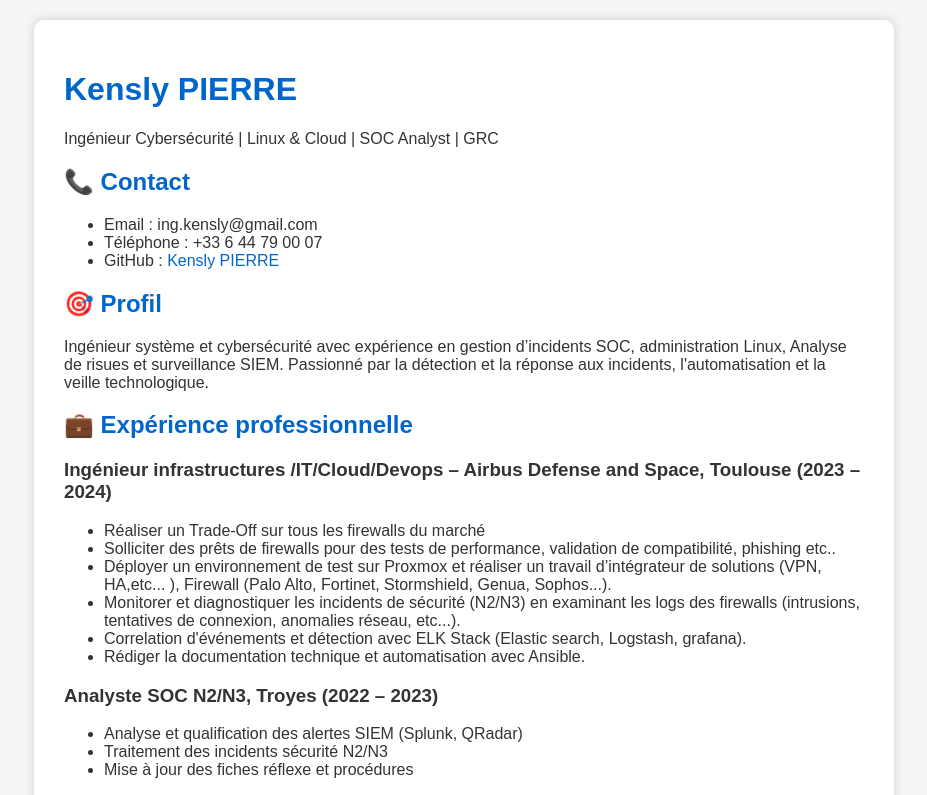
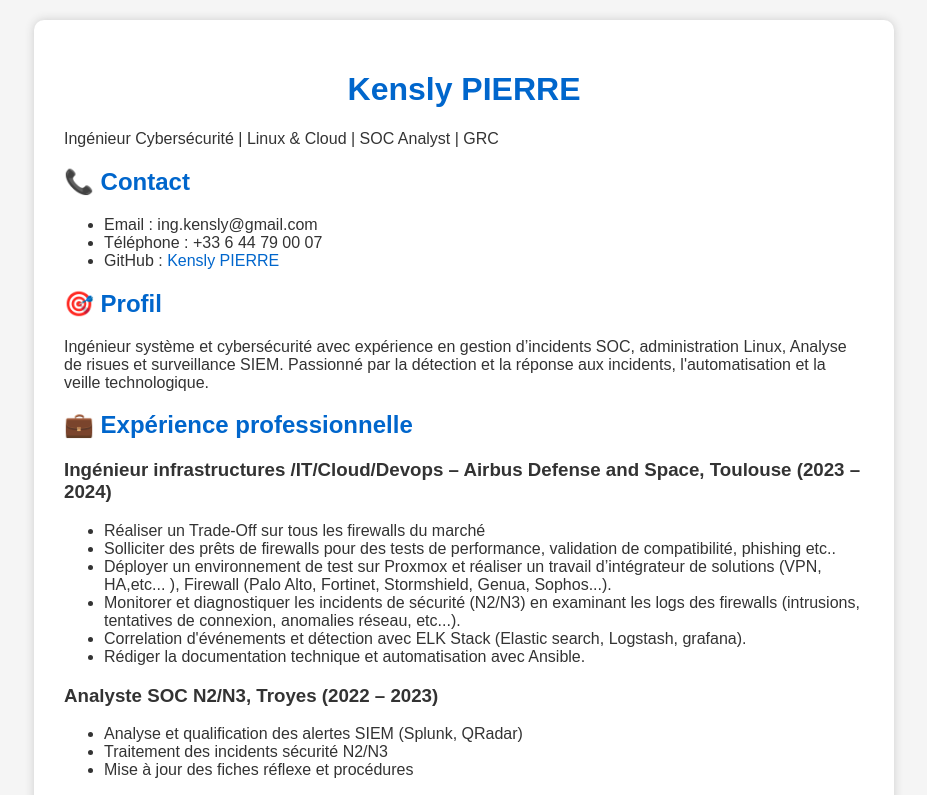
Before and after one commit to HacklyHub/CV, a plain HTML site: page index.html in a window 1280 px wide. Shown: the top 795 px of the page, without its empty margins (176-1103 px from the left). Drawn offline with Linux system fonts and the light colour scheme.

Commit message:
Update index.html

```diff
--- a/index.html
+++ b/index.html
@@ -2,12 +2,12 @@
 <html lang="fr">
 <head>
   <meta charset="UTF-8">
-  <title>CV de Kensly PIERRE</title>
+  <title>Ingénieur Kensly PIERRE</title>
   <link rel="stylesheet" href="style.css">
 </head>
 <body>
   <div class="container">
-    <h1>Kensly PIERRE</h1>
+    <h1> <center>Kensly PIERRE</center></h1>
     <p>Ingénieur Cybersécurité | Linux & Cloud | SOC Analyst | GRC</p>
 
     <h2>📞 Contact</h2>
```
